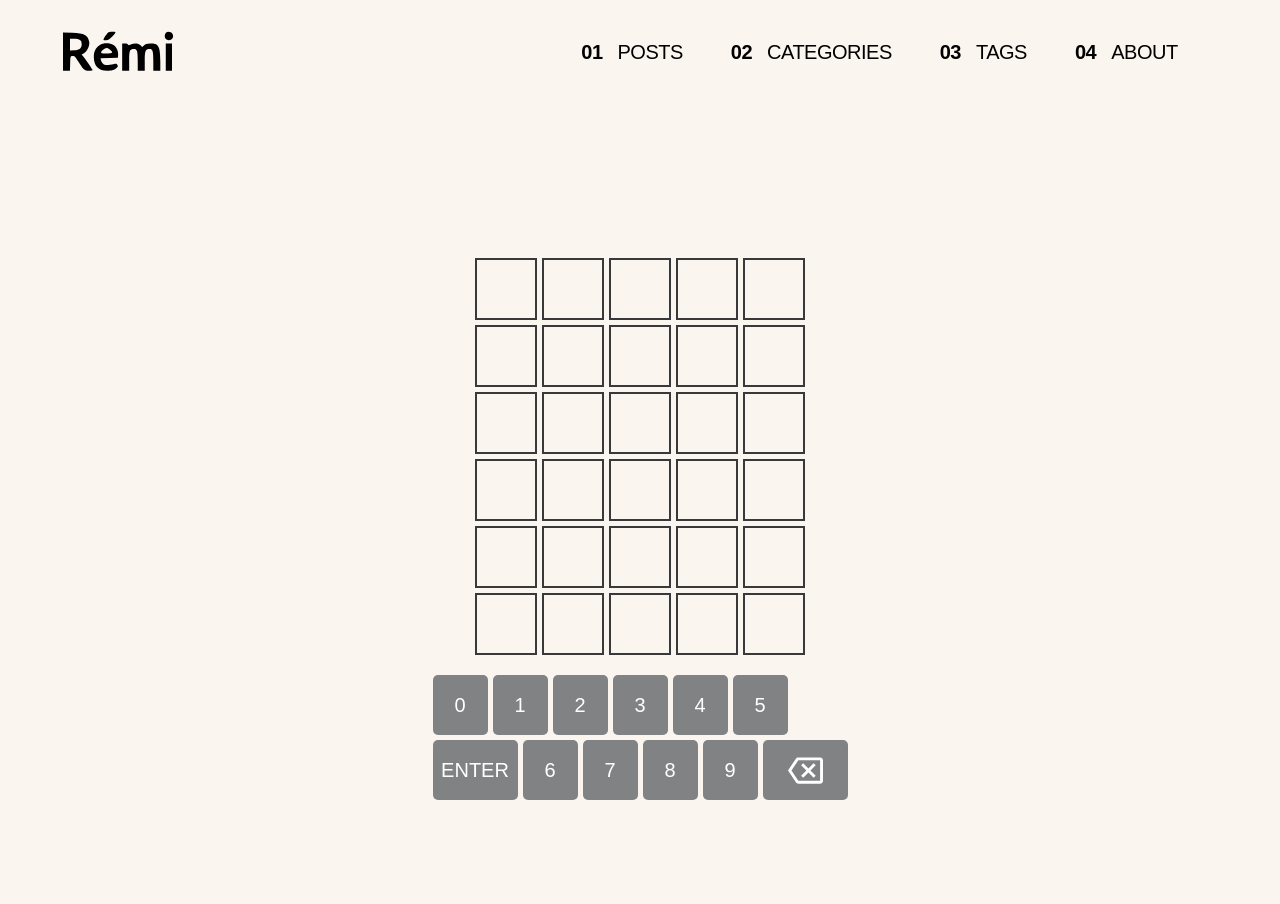
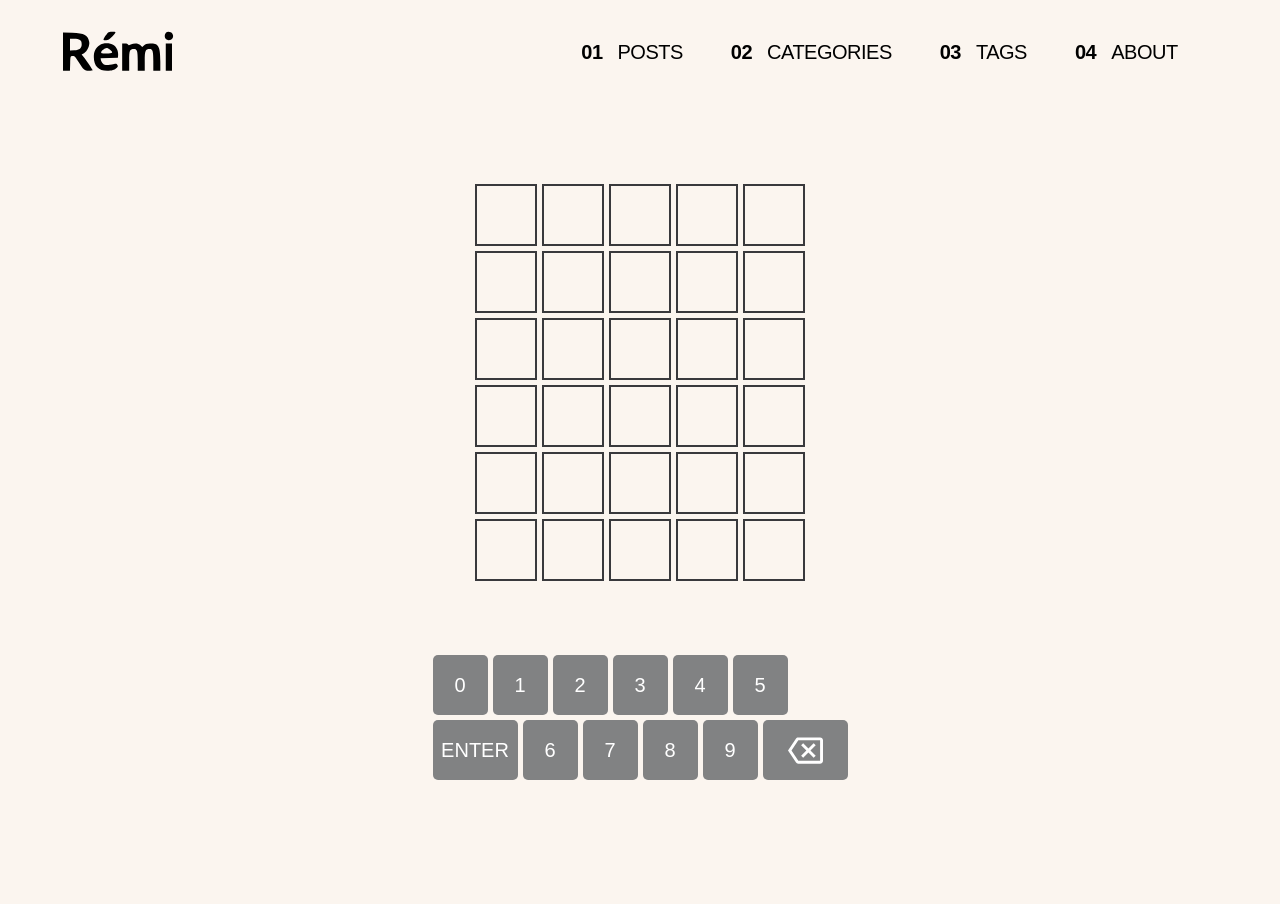
Before and after one commit to rorarola/flask-blog, a Flask app: page /1922 in a window 1280 px wide. After the commit the page ends 780 px from the top, so only its background shows below. Run offline with Flask 2, Linux system fonts and the light colour scheme; some libraries are stand-ins or nearby versions.

Commit message:
2022-04-20 02:05:17

```diff
--- a/static/css/sass/base/_reset.scss
+++ b/static/css/sass/base/_reset.scss
@@ -19,6 +19,8 @@
 //   margin: 0;
 // }
 
+
+
 /* Remove list styles on ul, ol elements with a list role, which suggests default styling will be removed */
 ul[role='list'],
 ol[role='list'] {
@@ -35,7 +37,7 @@ html {
 
 /* Set core body defaults */
 body {
-  height: calc(100% - var(--header-height));
+  height: 100%;
   margin: 0;
   text-rendering: optimizeSpeed;
   line-height: 1.5;
--- a/static/css/sass/components/_1922.scss
+++ b/static/css/sass/components/_1922.scss
@@ -10,7 +10,8 @@
 
   #game {
       display: flex;
-      height: calc(100% - var(--header-height));
+      height: 100%;
+      padding-bottom: 1em;
     display: flex;
     flex-direction: column;
   }
@@ -189,7 +190,7 @@
     top: 10vh;
     left: 50vw;
     transform: translateX(-50%);
-    z-index: 1;
+    z-index: 1000;
     display: flex;
     flex-direction: column;
     align-items: center;
--- a/static/css/sass/components/_about.scss
+++ b/static/css/sass/components/_about.scss
@@ -14,7 +14,7 @@
 .row > *:nth-child(1) {
 	flex: 1 1 33%;
 	min-width: 290px;
-	padding: 30px 10px;
+	padding: 0 10px;
 	height: auto;
 	text-align: center;
 }
--- a/static/css/sass/utilities/_container.scss
+++ b/static/css/sass/utilities/_container.scss
@@ -1,11 +1,19 @@
 .container {
   max-width: 62.5rem;
 	width: 80%;
-	margin: var(--header-height) 0 auto;
-  height: 100%;
+	margin: 0 auto;
+  position: relative;
+
+  height: calc(100% - var(--header-height));
   // not sure if it is neccessary
-  padding-top: 50px;
+  padding-top: 4em;
   // padding-inline: 2em;
 	margin-inline: auto;
 	max-width: 80rem;
 }
+
+@media (max-width: 768px) {
+  .container {
+    top: var(--header-height);
+  }
+}
```
Also changed, not shown: static/css/style.css, 2 other files.
